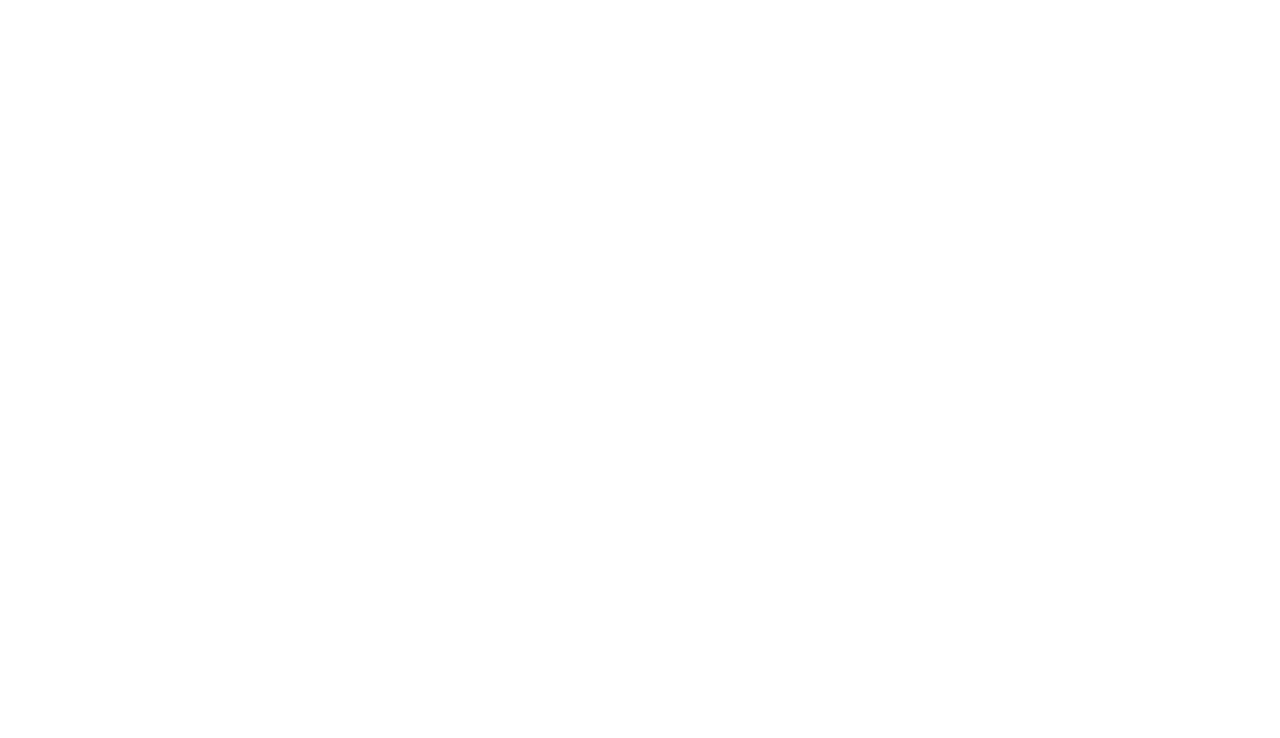
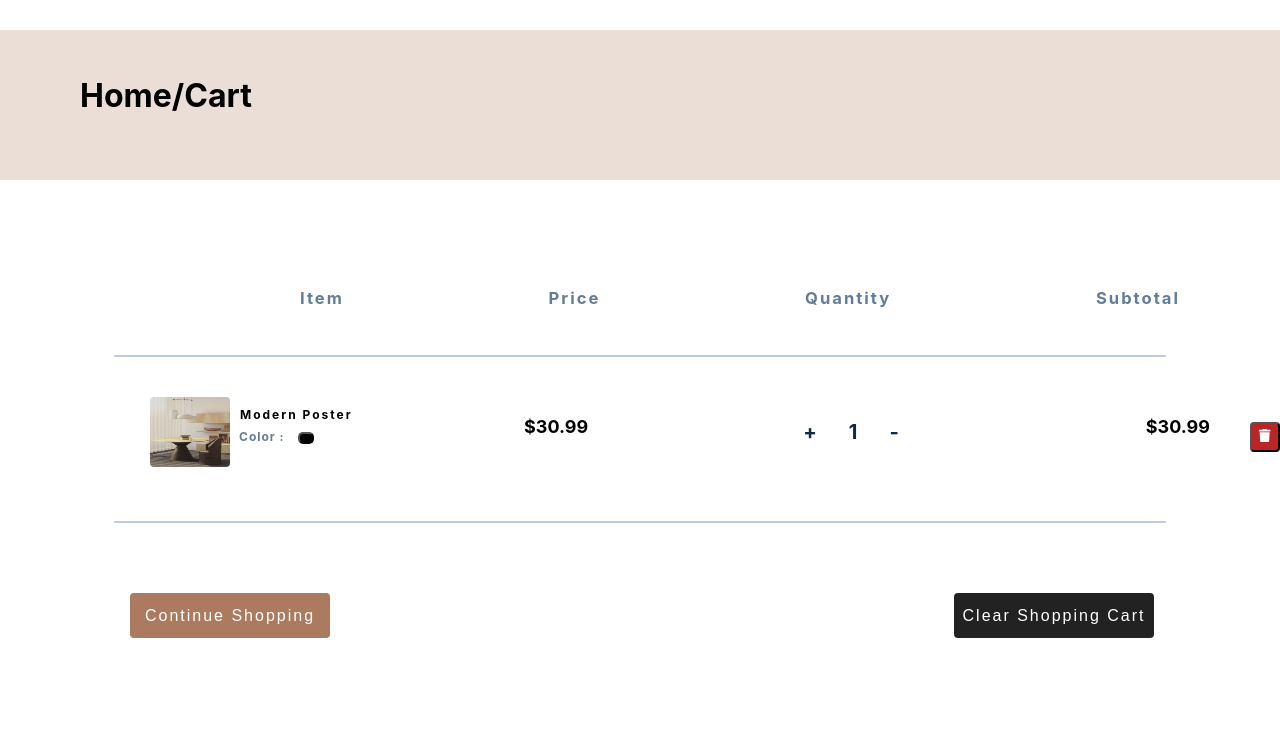
Before and after one commit to GhadeerAbed/E-commerce-group, a React (Create React App) app: page / in a window 1280 px wide. Shown: the top 738 px of the page. Built offline with nearby package versions, Linux system fonts and the light colour scheme.

Commit message:
the last

```diff
--- a/src/App.js
+++ b/src/App.js
@@ -3,7 +3,7 @@
 // import Products from "./Pages/Product/Products.js";
 // import ProductsSecondView from "./Pages/products-secondView/ProductsSecondView";
 // import  About  from '../src/Components/About/About.js'
-// import Test1 from '../src/Components/Cart/Test1.js'
+ import Test1 from '../src/Components/Cart/Test1.js'
 // import Checkout from './Components/checkout/Checkout.js'
 //import Featured from './Components/Featured/index.js'
 // import Footer from './Components/Footer/Footer.js'
@@ -17,13 +17,13 @@
       {/* <ProductsSecondView /> */}
         {/* <Products></Products>    */}
         {/* <Detail/> */}
-        {/* <Test1></Test1>  */}
+        {/*  */}
         {/* <Checkout></Checkout> */}
         {/* <About ></About> */}
         {/* <Featured></Featured>  */}
         {/* <Show></Show> */}
         {/* <Home></Home>  */}
-
+        <Test1></Test1>
          {/* <Nav></Nav>
          <HeaderNav ></HeaderNav>
          <Footer></Footer>  */}
--- a/src/Components/Cart/Test1.css
+++ b/src/Components/Cart/Test1.css
@@ -101,7 +101,7 @@
   }
 .pric1{
     margin-left: 150px;
-    margin-top: 30px;
+    margin-top: 50px;
     font-size: 18px;
 }
 
@@ -136,8 +136,8 @@
     cursor: pointer;
   }
   .pric2{
-    margin-left: 200px;
-    margin-top: 30px;
+    margin-left: 230px;
+    margin-top: 50px;
     font-size: 18px;
   }
   .cart_box div:nth-child(3) button {
```
